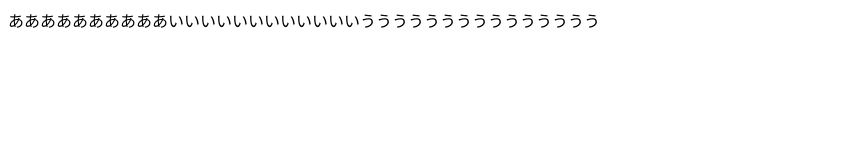
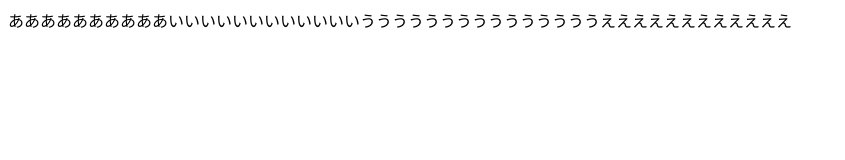
Before and after one commit to codecodeok/dekirukun, a plain HTML site: page index.html in a window 1280 px wide. Shown: the whole page, without its empty margins (0-845 px from the left). Drawn offline with Linux system fonts and the light colour scheme.

Commit message:
【え】を追加

```diff
--- a/index.html
+++ b/index.html
@@ -1,7 +1,7 @@
 <html>
 <body>
 
-ああああああああああいいいいいいいいいいいいううううううううううううううう
+ああああああああああいいいいいいいいいいいいうううううううううううううううええええええええええええ
 
 
 
```
